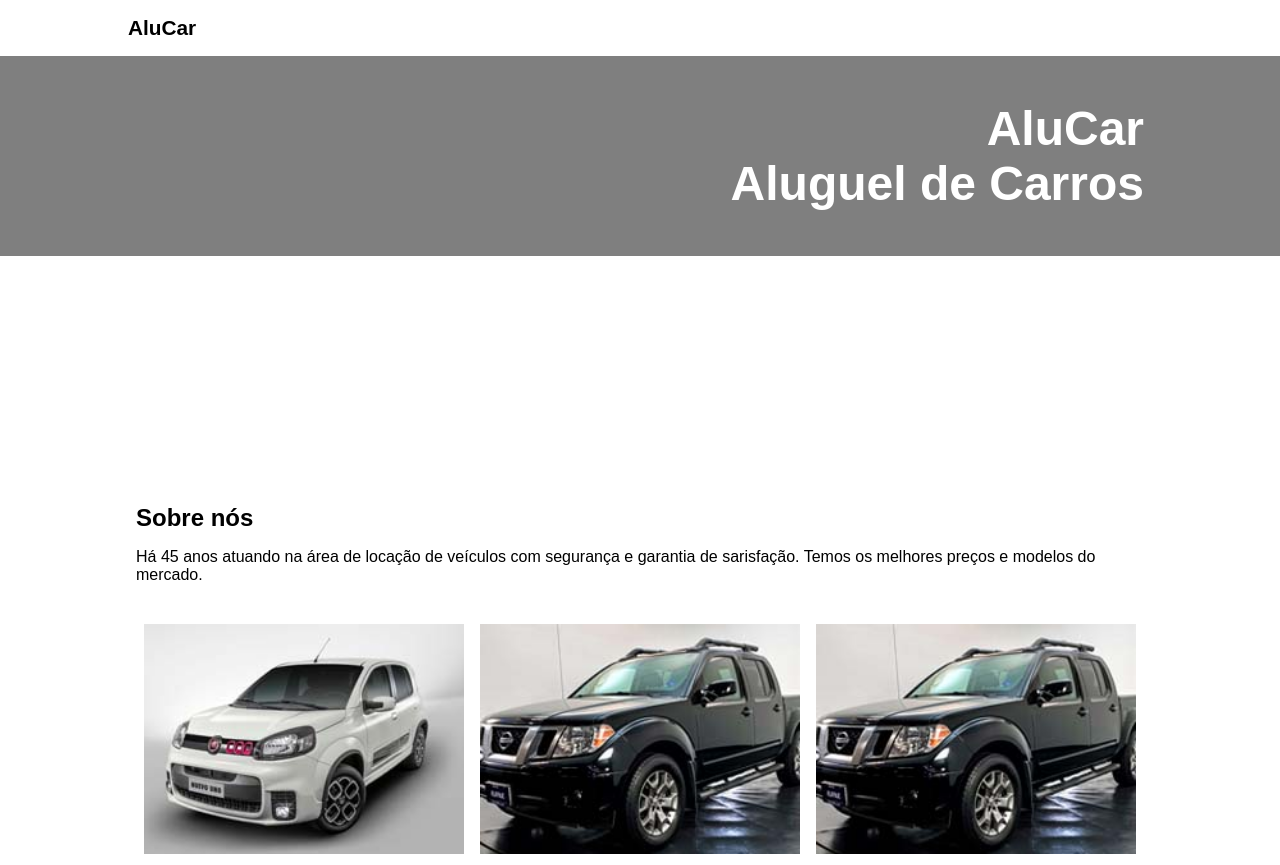
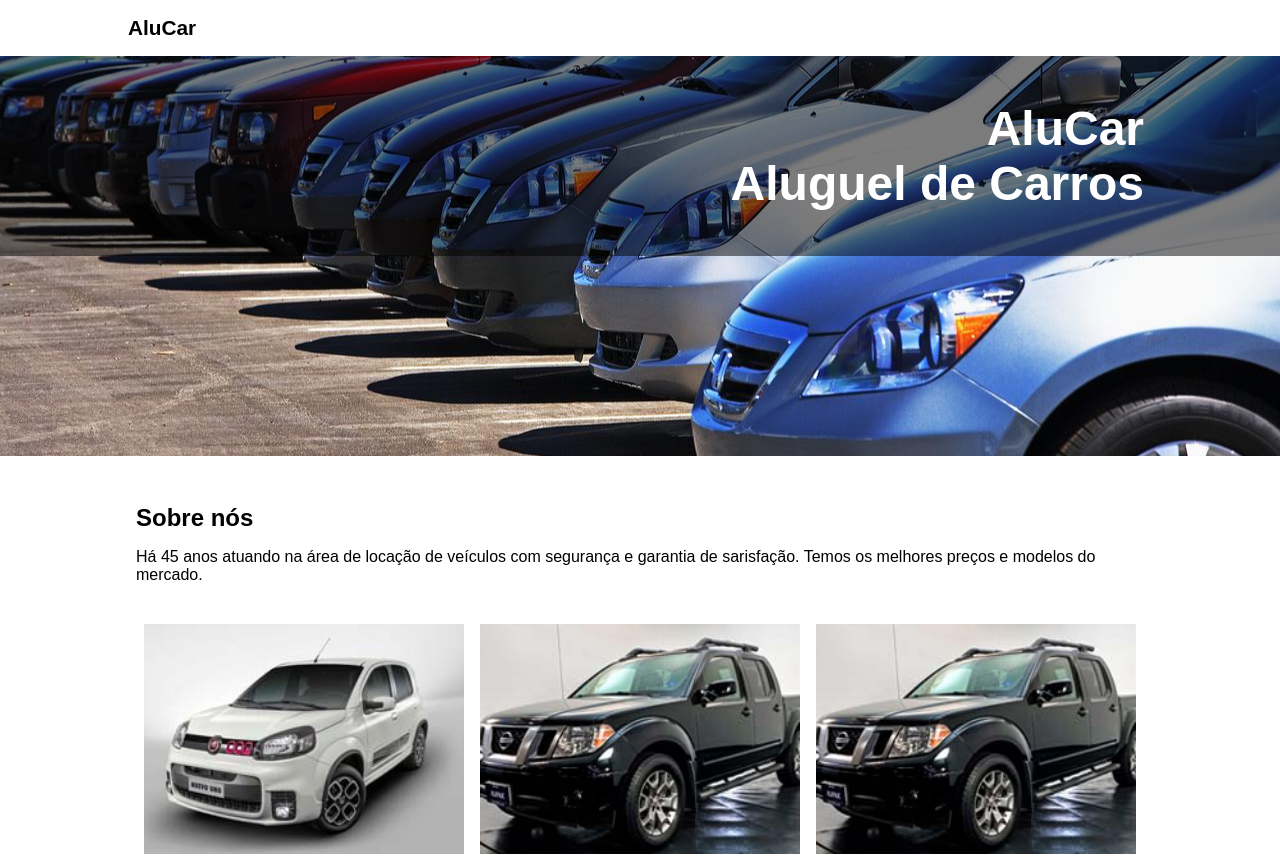
Before and after one commit to Marcos-Monte/ExemploPratico-Formularios, a plain HTML site: page index.html in a window 1280 px wide. Shown: the top 865 px of the page. Drawn offline with Linux system fonts and the light colour scheme.

Commit message:
Correção de endereço de capa.

```diff
--- a/styles/style.css
+++ b/styles/style.css
@@ -38,7 +38,7 @@ header span {
 .banner {
     width: 100%;
     height: 50vh;
-    background: url("..img/capa.jpg") no-repeat;
+    background: url("https://marcos-monte.github.io/ExemploPratico-Formularios/img/capa.jpg") no-repeat;
     background-size: cover;
     background-position: center;
 }
```
